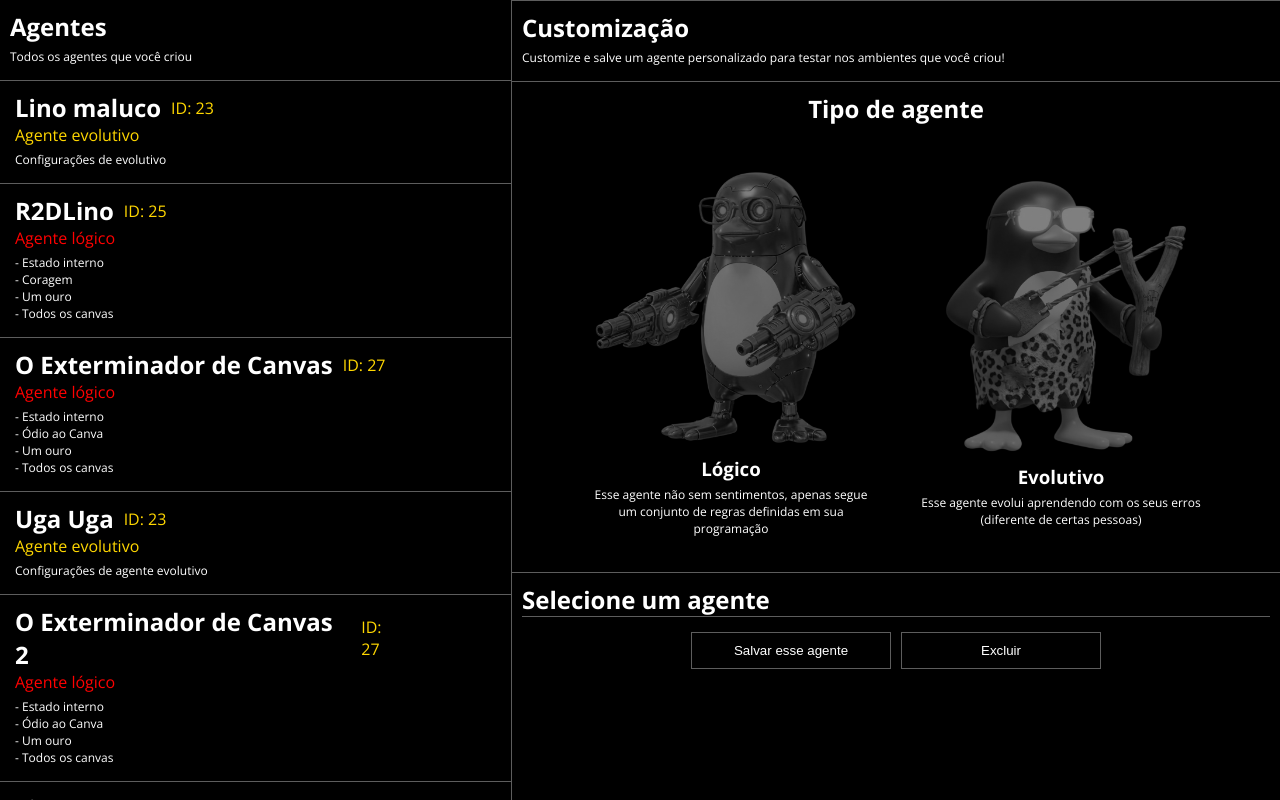
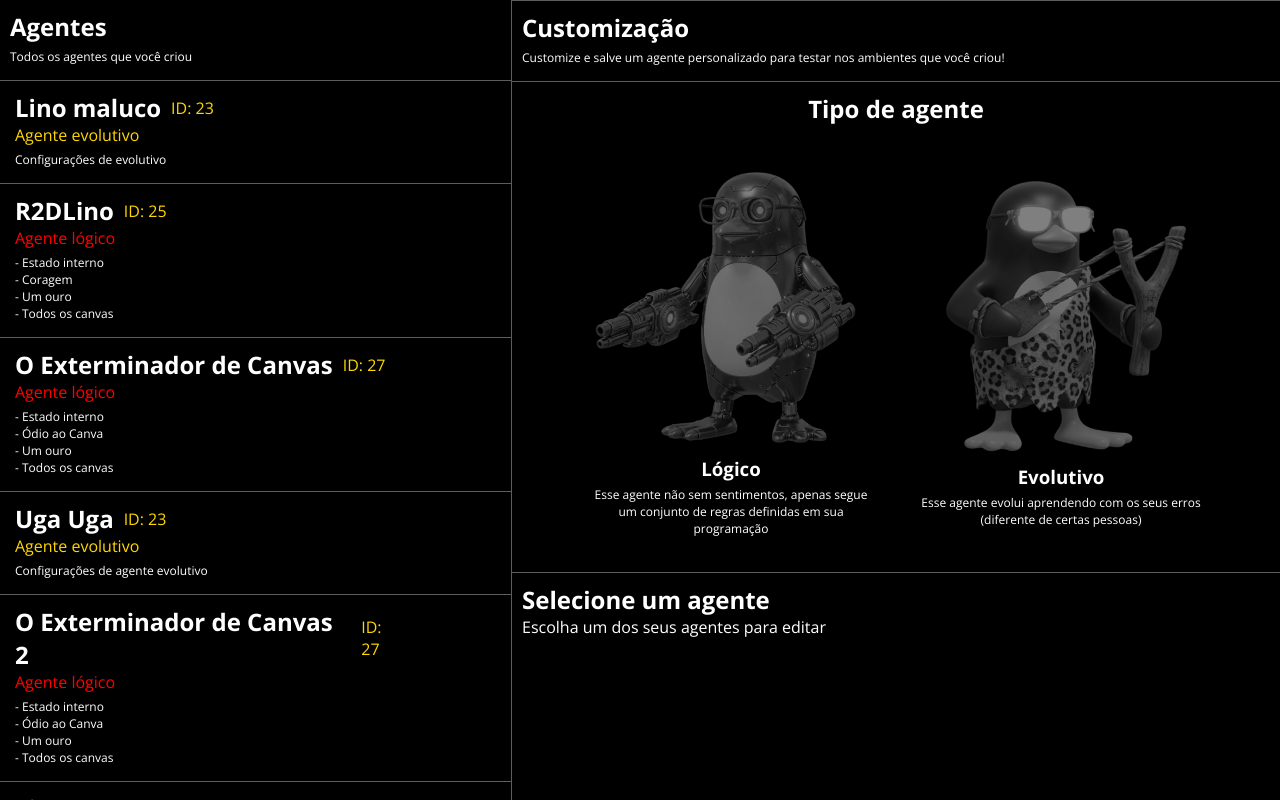
Before and after one commit to williamsdavid5/wumpus-verse-frontend, a React (Vite) app: page /agentes in a window 1280 px wide. Built offline with nearby package versions, Linux system fonts and the light colour scheme; sample sign-in values are in the browser's storage.

Commit message:
ajutes importante na tela de criação de agentes

```diff
--- a/src/pages/Agentes.jsx
+++ b/src/pages/Agentes.jsx
@@ -129,6 +129,7 @@ export default function Agentes() {
                         {tipoAgenteSelecionado == '' ?
                             <>
                                 <h2>Selecione um agente</h2>
+                                <p>Escolha um dos seus agentes para editar</p>
                             </> :
                             tipoAgenteSelecionado == 'logico' ?
                                 <>
@@ -190,6 +191,10 @@ export default function Agentes() {
                                                 Quando ativado, o agente irá tentar matar o Canva sempre que detectar o cheiro, quando desativado, o agente irá atrás do Canva em último caso.
                                             </span>
                                         </p>
+                                    </div>
+                                    <div className='divControle controlesSalvarAgente'>
+                                        <button>Salvar esse agente</button>
+                                        <button>Excluir</button>
                                     </div>
                                 </> :
                                 <>
@@ -288,12 +293,12 @@ export default function Agentes() {
                                         <p>
                                             Entrou em sala com voltou para a origem<br /></p>
                                     </div>
+                                    <div className='divControle controlesSalvarAgente'>
+                                        <button>Salvar esse agente</button>
+                                        <button>Excluir</button>
+                                    </div>
                                 </>
                         }
-                        <div className='divControle controlesSalvarAgente'>
-                            <button>Salvar esse agente</button>
-                            <button>Excluir</button>
-                        </div>
                     </div>
                 </section>
             </main>
```
